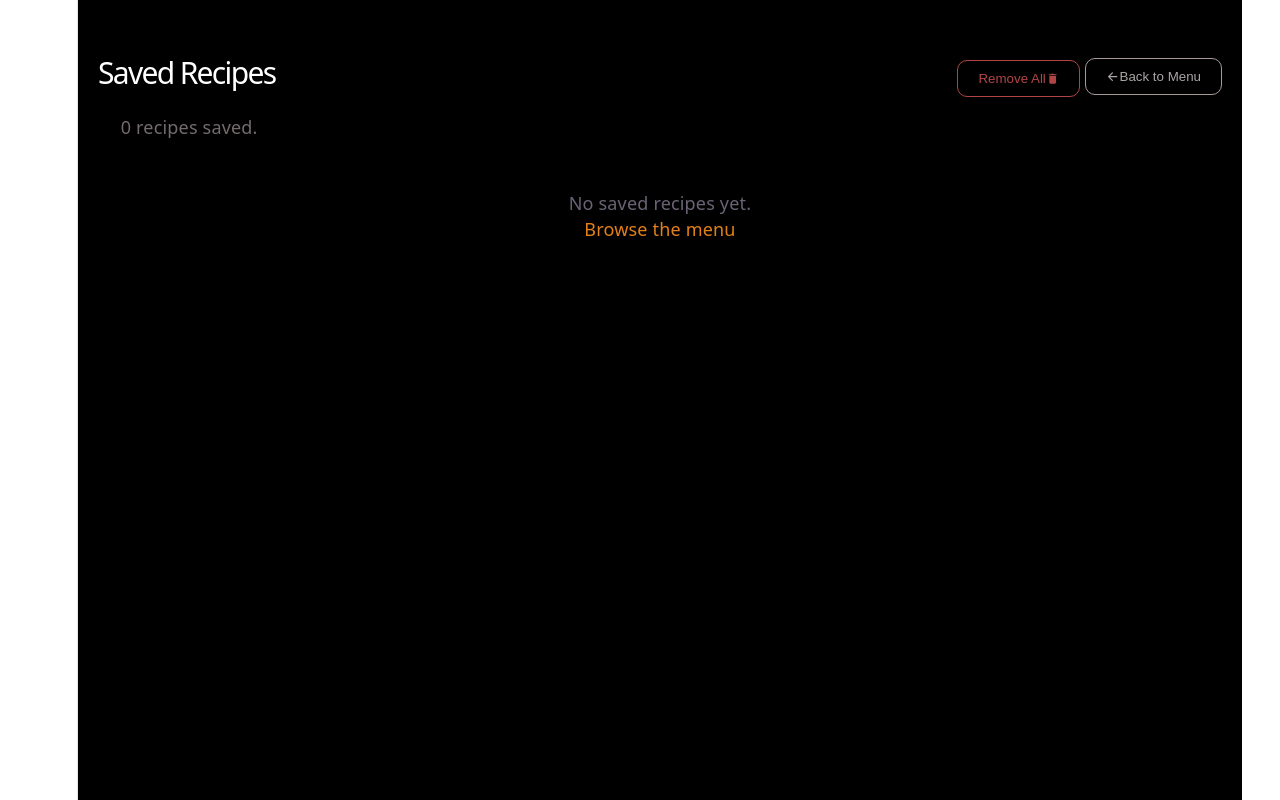
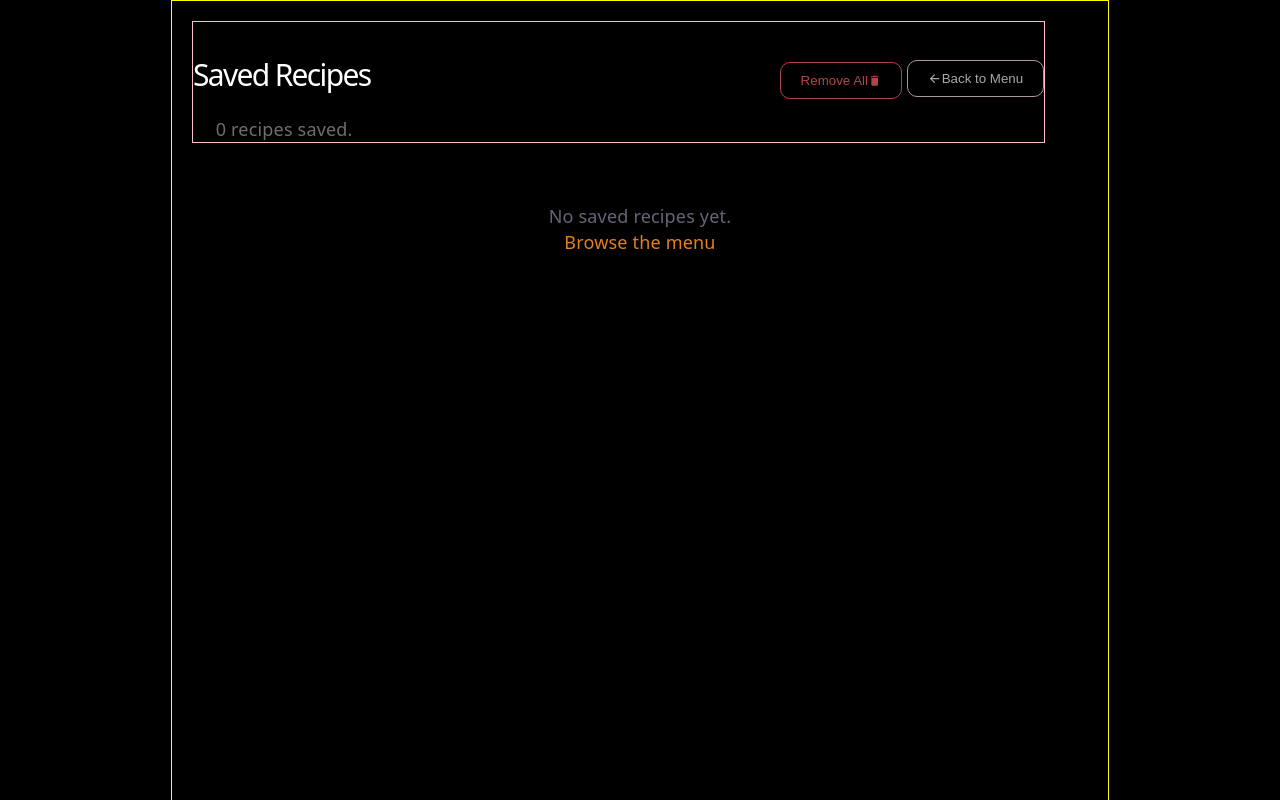
Before and after one commit to KadaliPrasAnthi/menu-application, a React (Vite) app: page /saved-recipes in a window 1280 px wide. Shown: the top 800 px of the page. Built offline with nearby package versions, Linux system fonts and the light colour scheme.

Commit message:
added responsiveness

```diff
--- a/src/components/Login/index.css
+++ b/src/components/Login/index.css
@@ -3,10 +3,15 @@
     flex-direction: column;
     align-items: center;
     justify-content: center;
-    height: 100vh;
-    width: 100vw;
+    min-height: 100vh;
+    width: 100%;
     background-color: black;
 
+}
+@media (min-width:768px){
+    .login-container{
+        margin: 0px;
+    }
 }
 .login-form{
     display: flex;
@@ -20,11 +25,7 @@
     background-color: rgb(22, 21, 46);
 
 }
-@media screen and (min-width:768px){
-    .login-form{
-        width: 400px;
-    }
-}
+
 .logo-container{
     display:flex;
     flex-direction: column;
--- a/src/components/MainMenu/index.css
+++ b/src/components/MainMenu/index.css
@@ -1,7 +1,7 @@
 .party-menu-container{
     background-color: black;
     min-height:100vh;
-    width:100vw;
+    width:100%;
     display: flex;
     flex-direction: column;
 
@@ -192,10 +192,26 @@ display: inline-block;
 
 /*medium devices*/
 
-@media screen and (min-width:500px) and (max-width:768px) {
-.item-card{
-        width:45%;
+@media screen and (min-width:500px) and (max-width:800px) {
+    .party-menu-content-container{
+    width:60%;
+    /* border:1px solid yellow; */
+    }
+    .item-cards-container{
+    display: flex;
+    flex-direction: row;
+    flex-wrap: wrap;
+    justify-content: flex-start;
+    align-items: flex-start;
+    /*border:1px solid yellow;*/
+    list-style-type: none;
+    padding-left: 0px;
+}
+    .item-card{
+        min-width:40%;
+        max-width:43%;
         height:330px;
+
         overflow:scroll;
     }
     .item-name{
@@ -203,9 +219,10 @@ display: inline-block;
     }
 
 }
+/*large devices----------------------------------*/
 @media screen and (min-width:768px) {
     .party-menu-content-container{
-    width:80%;
+    width:75%;
 }
     .logo-container h1{
 
@@ -239,9 +256,16 @@ display: inline-block;
 
 }
 .item-card{
-        width:30%;
-        height:330px;
+        width:28%;
+
+        min-height:330px;
         overflow:scroll;
+        margin: 20px;
     }
+.item-image{
+    height:200px;
+
 
 }
+
+}
--- a/src/components/MenuDetails/index.css
+++ b/src/components/MenuDetails/index.css
@@ -1,10 +1,11 @@
 .menu-details-main-container{
     background-color: black;
     min-height:100vh;
-    width:100vw;
+    width:100%;
     display: flex;
     flex-direction: column;
    padding-left: 0px;
+   /* border:1px solid yellow; */
 
    /* border: 1px solid green; */
 
@@ -95,7 +96,7 @@
     display: flex;
     flex-direction: column;
     align-items: center;
-
+    min-height:60vh;
     margin-top: 20px;
     /* border: solid 1px pink; */
 
@@ -103,10 +104,10 @@
 }
 .menu-details-image-container{
     width: 100%;
-    height: 50%;
+    height:30vh;
     border-radius: 10px;
 
-    /* border: solid 1px pink; */
+    /* border: solid 1px yellow; */
 }
 .menu-details-image-container img{
     width: 100%;
@@ -120,7 +121,7 @@
     justify-content: flex-start;
     align-items: flex-start;
     color: white;
-    height:40%;
+
     width:100%;
     padding-top: 10px;
     padding-left: 20px;
@@ -208,11 +209,12 @@
     border: 1px solid rgb(121, 121, 124);
     box-sizing: border-box;
 }
-@media (min-width: 768px) {
+/*large devices---------------------------------------------*/
+@media screen and (min-width: 768px) {
     .menu-details-main-container{
     background-color: black;
     min-height:100vh;
-    width:100vw;
+    width:100%;
     display: flex;
     flex-direction: column;
 
@@ -222,8 +224,8 @@
 
 
    min-height: 100vh;
-    width:80%;
-    /* border: 1px solid pink; */
+    width:65%;
+    border: 1px solid pink;
 
 }
 .menu-details-navbar{
@@ -234,6 +236,7 @@
     align-items: center;
     justify-content: space-between;
     padding: 0 20px;
+    width: 100%;
     /* border: solid 1px pink; */
 }
 .menu-details-navbar-left{
@@ -285,20 +288,20 @@
     align-items: center;
 
     margin-top: 20px;
-    /* border: solid 1px pink; */
-    height:40vh;
+    border: solid 1px yellow;
+    min-height:10vh;
 
 }
 .menu-details-image-container{
     width: 50%;
-    height: 100%;
+    /* height: 100%; */
     border-radius: 10px;
 
-    /* border: solid 1px pink; */
+    border: solid 1px pink;
 }
 .menu-details-image-container img{
     width: 100%;
-    height: 100%;
+    /* height: 100%; */
     object-fit: cover;
     border-radius: 10px;
 }
@@ -314,7 +317,7 @@
     padding-left: 20px;
     box-sizing: border-box;
     background-color: rgb(15, 15, 17);
-    /* border: solid 1px yellow; */
+    border: solid 1px pink;
 
 }
 
--- a/src/components/SavedRecipes/index.css
+++ b/src/components/SavedRecipes/index.css
@@ -1,19 +1,28 @@
+.saved-recipes-main-container{
+    background-color: black;
+    width:100%;
+    min-height:100vh;
+    display: flex;
+    flex-direction: column;
+    justify-content: flex-start;
+    align-items: center;
+
+
+}
 .saved-recipes-container{
-    background-color: black;
     width:100%;
     min-height:100vh;
     display:flex;
     flex-direction:column;
-    /* border:1px solid yellow; */
+    border:1px solid yellow;
     align-items: flex-start;
-    padding:10px;
 }
 .saved-recipes-navbar{
     display:flex;
     justify-content:space-between;
-
-    width:100%;
-    /* border: 1px solid yellow; */
+    width: 95%;
+   padding-bottom:10px;
+    border: 1px solid pink;
 }
 .saved-recipes-navbar h1{
     color:white;
@@ -123,11 +132,20 @@
     cursor:pointer;
 }
 
-/* large devices*/
+/* large devices---------------------------------------------*/
 @media (min-width: 768px) {
-   .saved-recipes-container{
+   .saved-recipes-main-container{
     background-color: black;
     width:100%;
+    min-height:100vh;
+    display: flex;
+    flex-direction: column;
+    justify-content: flex-start;
+    align-items: center;
+}
+.saved-recipes-container{
+
+    width:70%;
     min-height:100vh;
     display:flex;
     flex-direction:column;
@@ -139,7 +157,7 @@
     display:flex;
     justify-content:space-between;
     align-items:center;
-    width:100%;
+    width:95%;
     /* border: 1px solid yellow; */
 }
 .saved-recipes-navbar h1{
--- a/src/components/SavedRecipes/index.jsx
+++ b/src/components/SavedRecipes/index.jsx
@@ -85,9 +85,12 @@ const SavedRecipes = () => {
     );
   }
   return (
-    <div className="saved-recipes-container">
+    <div className="saved-recipes-main-container">
+      <div className="saved-recipes-container">
         {savedRecipesNavbar()}
         {savedRecipes.length === 0 ? noRecipesSavedView() : recipesSavedView()}
+      </div>
+
     </div>
   );
 };
--- a/src/index.css
+++ b/src/index.css
@@ -49,20 +49,21 @@
     filter: invert(1) brightness(2);
   }
 }
-
+body{
+  margin:0px;
+  padding:0px;
+  box-sizing: border-box;
+}
 body {
   margin: 0;
 }
 
 #root {
-  width: 1126px;
-  max-width: 100%;
-  margin: 0 auto;
-  text-align: center;
-  border-inline: 1px solid var(--border);
-  min-height: 100svh;
-  display: flex;
-  flex-direction: column;
+
+  width: 100%;
+  margin: 0;
+  min-height: 100vh;
+
   box-sizing: border-box;
 }
 
```
